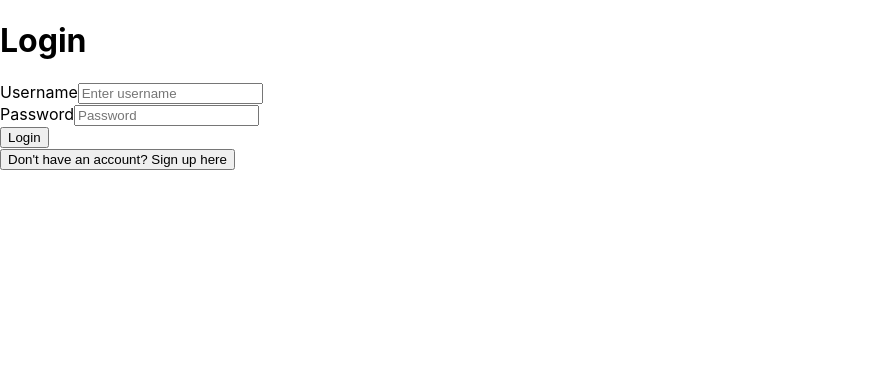
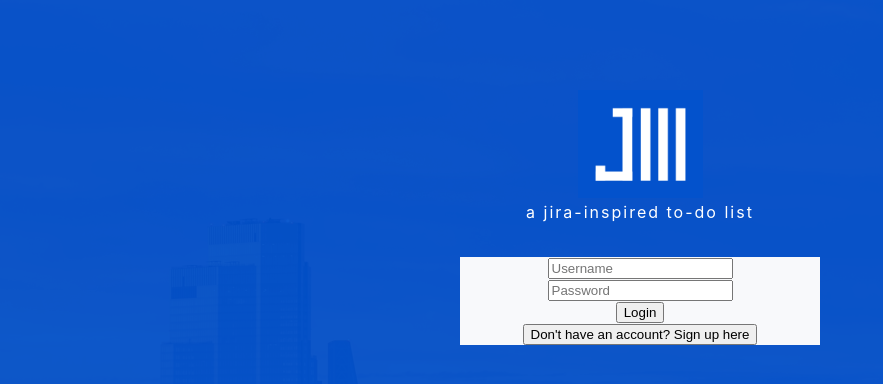
Before and after one commit to jrsmth/jara3, a React (Create React App) app in the folder frontend/client/: page / in a window 1280 px wide. Shown: the top 384 px of the page, without its empty margins (0-883 px from the left). Built offline with nearby package versions, Linux system fonts and the light colour scheme.

Commit message:
added mockup styling to frontend client

```diff
--- a/frontend/client/public/index.html
+++ b/frontend/client/public/index.html
@@ -24,7 +24,7 @@
       work correctly both with client-side routing and a non-root public URL.
       Learn how to configure a non-root public URL by running `npm run build`.
     -->
-    <title>React App</title>
+    <title>Jara3</title>
   </head>
   <body>
     <noscript>You need to enable JavaScript to run this app.</noscript>
--- a/frontend/client/src/components/login/index.js
+++ b/frontend/client/src/components/login/index.js
@@ -1,6 +1,8 @@
 import React, { useState } from "react";
 import { Container, Form, Button, Alert, Card } from "react-bootstrap";
 import { authenticate, register} from "../../api";
+import "../../css/login.css";
+import j3Logo from '../../res/j3_logo.png';
 
 function Login({ onLoginSuccessful }) {
   const [username, setUsername] = useState(localStorage.getItem("username"));
@@ -88,25 +90,30 @@ function Login({ onLoginSuccessful }) {
   };
 
   return (
-    <Container>
+    <body>
+      <div id="background-img"></div>
+      <div id="background-overlay"></div>
+      <div id="container-login">
+        <img id="logo" src={j3Logo} alt=""/>
+        <p id="slogan"> a jira-inspired to-do list</p>
+        <Container id="container-login-inner">
           {toggleAction != "Login" && (
           <Card className="mt-5">
-        <Card.Header as="h1">Login</Card.Header>
             <Card.Body>
               <Form className="w-100" onSubmit={onSubmitLogin}>
                 <Form.Group controlId="formBasicUsername">
-              <Form.Label>Username</Form.Label>
                   <Form.Control
+                    className="input-login"
                     type="username"
-                placeholder="Enter username"
+                    placeholder="Username"
                     onChange={onUsernameChange}
                     value={username}
                   />
                 </Form.Group>
 
                 <Form.Group controlId="formBasicPassword">
-              <Form.Label>Password</Form.Label>
                   <Form.Control
+                    className="input-login"
                     type="password"
                     placeholder="Password"
                     onChange={onPasswordChange}
@@ -128,22 +135,21 @@ function Login({ onLoginSuccessful }) {
 
           {toggleAction != "Register" && (
           <Card className="mt-5">
-        <Card.Header as="h1">Register</Card.Header>
             <Card.Body>
               <Form className="w-100" onSubmit={onSubmitRegister}>
                 <Form.Group controlId="formBasicUsername">
-              <Form.Label>Username</Form.Label>
                   <Form.Control
+                    className="input-login"
                     type="username"
-                placeholder="Enter username"
+                    placeholder="Username"
                     onChange={onUsernameChange}
                     value={username}
                   />
                 </Form.Group>
 
                 <Form.Group controlId="formBasicPassword">
-              <Form.Label>Password</Form.Label>
                   <Form.Control
+                    className="input-login"
                     type="password"
                     placeholder="Password"
                     onChange={onPasswordChange}
@@ -179,6 +185,8 @@ function Login({ onLoginSuccessful }) {
             </Card.Body>
           </Card>
         </Container>
+      </div>
+    </body>
   );
 }
 
--- /dev/null
+++ b/frontend/client/src/css/login.css
@@ -0,0 +1,134 @@
+
+html{
+    text-align: center;
+    font-family: 'Roboto', sans-serif;
+    letter-spacing: 1px;
+    color: #4A586D;
+    overflow-x: hidden;
+    overflow-y: hidden;
+}
+
+body {
+    margin: 0;
+}
+
+#background-img{
+    background: url("../res/london.jpg") no-repeat center center fixed;
+    margin: 0;
+    height: 100%;
+    width: 100%;
+    position: absolute;
+}
+
+#background-overlay {
+    height: 100%;
+    width: 100%;
+    position: fixed;
+    overflow: auto;
+    top: 0px;
+    left: 0px;
+    background: rgba(0, 82, 204, 0.95);
+}
+
+#container-login{
+    margin: 0;
+    position: absolute;
+    width: 360px;
+    top: calc(50% - 290px / 2 - (455px - 290px));
+    left: calc(50% - 180px);
+    letter-spacing: 0px;
+}
+
+#logo{
+    width: 125px;
+}
+
+#slogan{
+    font-size: 16px;
+    margin: 0;
+    width: 360px;
+    color: #fff;
+    letter-spacing: 2px;
+    padding-bottom: 35px;
+}
+
+#container-login-inner{
+    background-color: #f8f9fb;
+}
+
+.form {
+    margin: auto;
+    padding: 45px 45px 60px 45px;
+}
+
+.form input {
+    font-family: "Roboto", sans-serif;
+    outline: 0;
+    background: #EEEEEE;
+    width: 100%;
+    border: 0;
+    margin: 0 0 10px;
+    padding: 15px;
+    box-sizing: border-box;
+    font-size: 12px;
+    box-shadow: 0 0 10px 0 rgba(0, 0, 0, 0.05), 0 1px 1px 0 rgba(0, 0, 0, 0.05);
+    border-radius: 20px;
+}
+
+.form button {
+    font-family: "Roboto", sans-serif;
+    outline: 0;
+    letter-spacing: 1px;
+    background: #0052CC;
+    width: 100%;
+    border: 0;
+    padding: 15px 10px;
+    color: #FFFFFF;
+    font-size: 12px;
+    cursor: pointer;
+    transition: 0.5s;
+    box-shadow: 0 0 10px 0 rgba(0, 0, 0, 0.05), 0 1px 1px 0 rgba(0, 0, 0, 0.05);
+    border-radius: 20px;
+}
+
+.form button:hover,.form button:active,.form button:focus {
+    background: #172B4D;
+}
+
+.form .message {
+    margin: 15px 0 0 0;
+    color: #b3b3b3;
+    font-size: 12px;
+}
+
+.form .message a {
+    color: #0052CC;
+    text-decoration: none;
+}
+
+.form .register-form {
+    display: none;
+}
+
+.alert-danger {
+    color: #fff;
+    background-color: #FF5630;
+}
+
+.alert {
+    display: none;
+    padding: 15px;
+    font-size: 12px;
+    margin: 0 auto;
+    box-shadow: 0 0 10px 0 rgba(0, 0, 0, 0.1), 0 2px 2px 0 rgba(0, 0, 0, 0.2);
+}
+
+footer{
+    opacity: 0.3;
+    position: absolute;
+    bottom: 15px;
+    left: calc(50% - 80px);
+    font-size: 12px;
+    color: #fff;
+    width: 160px;
+}
```
Also changed, not shown: frontend/client/src/res/j3_logo.png (added), frontend/client/src/res/london.jpg (added). Lines whose indentation alone changed are shown as unchanged.
